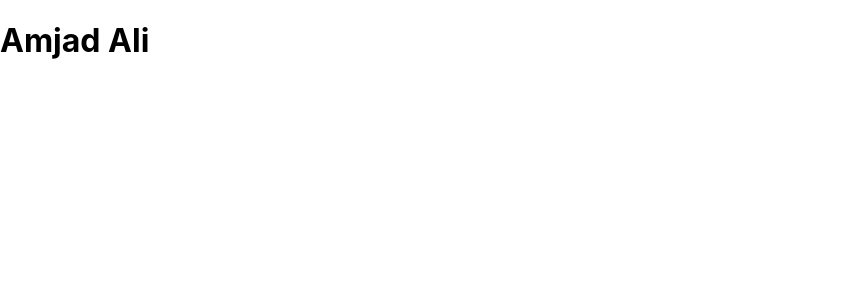
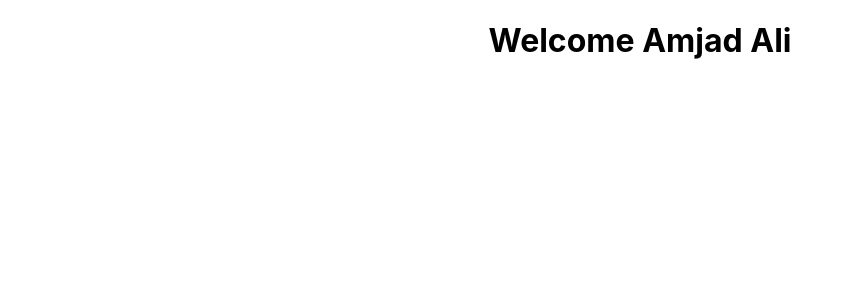
Before and after one commit to RoxtonRoyal/testing, a React (Create React App) app: page / in a window 1280 px wide. Shown: the top 300 px of the page, without its empty margins (0-853 px from the left). Built offline with nearby package versions, Linux system fonts and the light colour scheme.

Commit message:
second commit

```diff
--- a/src/App.js
+++ b/src/App.js
@@ -1,7 +1,7 @@
 function App() {
   return (
     <div className="App">
-      <h1>Amjad Ali</h1>
+      <center><h1>Welcome Amjad Ali</h1></center>
     </div>
   );
 }
```
